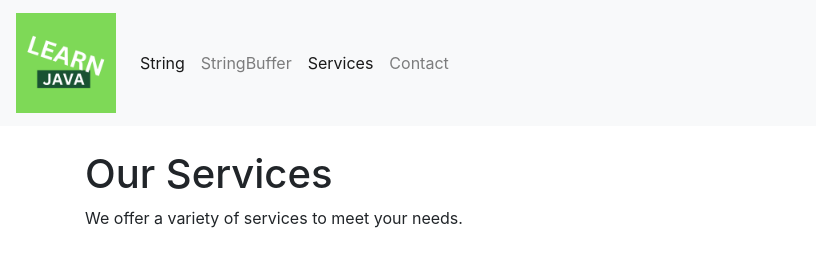
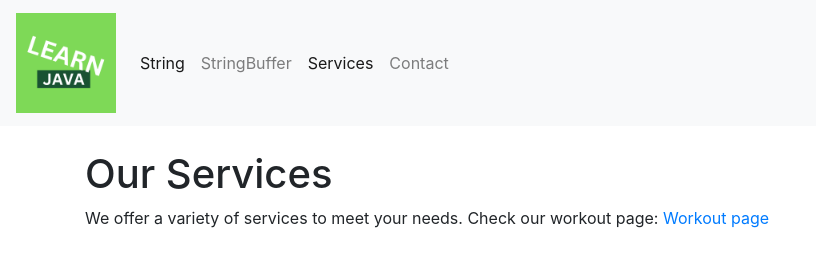
Before and after one commit to shivamsaroj2002/shivamsaroj2002.github.io, a plain HTML site: page index.html in a window 1280 px wide. Both pictures are taken after a click on the link "Services". Shown: the whole page, without its empty margins (0-816 px from the left). Drawn offline with nearby package versions, Linux system fonts and the light colour scheme.

Commit message:
link added for wworkout

```diff
--- a/index.html
+++ b/index.html
@@ -464,7 +464,10 @@
 
             <div class="tab-pane fade" id="servicesTab">
                 <h1>Our Services</h1>
-                <p>We offer a variety of services to meet your needs.</p>
+                <p>We offer a variety of services to meet your needs.
+                  Check our workout page:
+                  <a href="Workout.html">Workout page</a>
+                </p>
             </div>
             <div class="tab-pane fade" id="contactTab">
                 <h1>Contact Us</h1>
```
